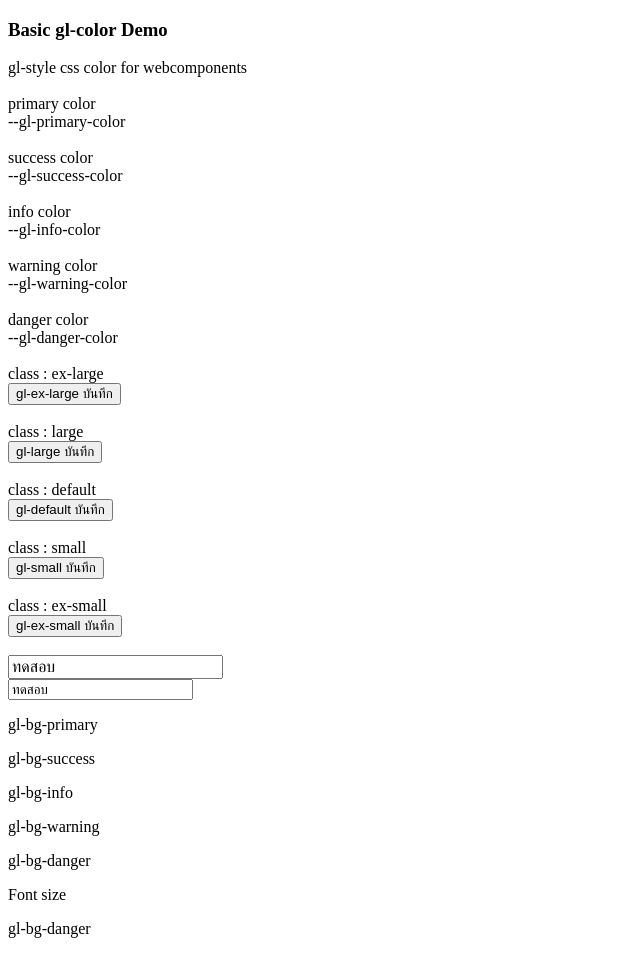
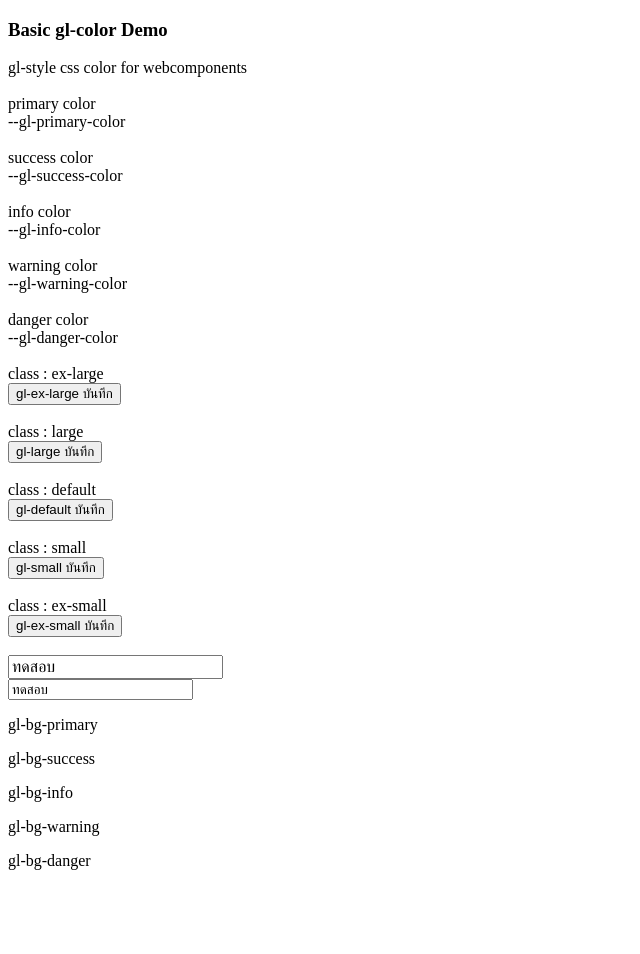
Before and after one commit to 9lon/gl-style, a website: page demo/index.html in a window 1280 px wide. Shown: the whole page, without its empty margins (0-640 px from the left). After the commit the page ends 886 px from the top, so only its background shows below. Drawn offline with Linux system fonts and the light colour scheme.

```diff
--- a/demo/index.html
+++ b/demo/index.html
@@ -72,8 +72,6 @@
             <p class="gl-bg-warning">gl-bg-warning</p>
             <p class="gl-bg-danger">gl-bg-danger</p>
 
-            Font size
-            <p class="gl-bg-danger">gl-bg-danger</p>
         </demo-snippet>
     </div>
 
```
